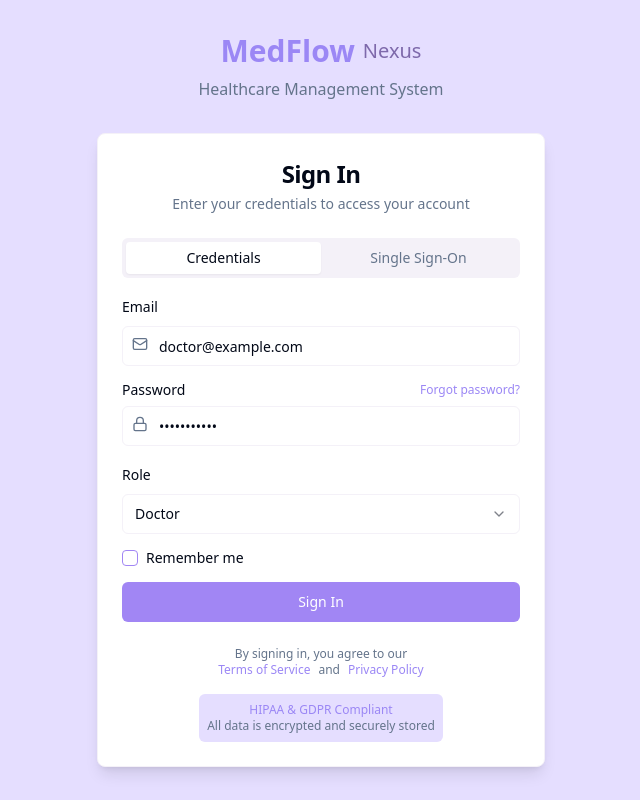
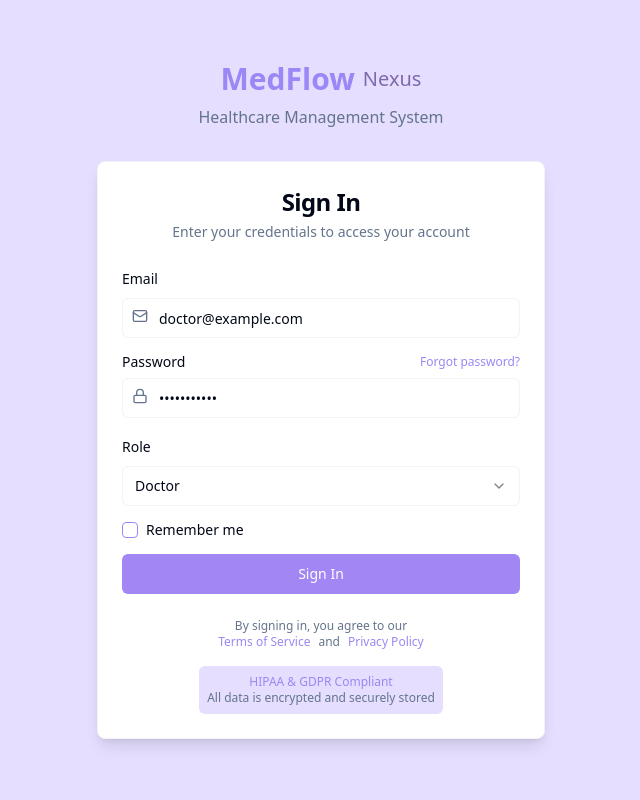
Before and after one commit to VT-BDQ/medflow-nexus-care, a React (Vite) app: page /login in a window 1280 px wide. Shown: the whole page, without its empty margins (319-959 px from the left). Built offline with nearby package versions, Linux system fonts and the light colour scheme.

Commit message:
Remove SSO and update names
Remove SSO option from login page and update names to Indian names.

```diff
--- a/src/components/dashboard/RecentPatients.tsx
+++ b/src/components/dashboard/RecentPatients.tsx
@@ -24,7 +24,7 @@ type Patient = {
 const patients: Patient[] = [
   {
     id: "P-1234",
-    name: "James Wilson",
+    name: "Dr. Arjun Sharma",
     age: 42,
     gender: "Male",
     condition: "Hypertension",
@@ -33,7 +33,7 @@ const patients: Patient[] = [
   },
   {
     id: "P-5678",
-    name: "Emma Thompson",
+    name: "Priya Patel",
     age: 35,
     gender: "Female",
     condition: "Pregnancy (2nd Trimester)",
@@ -42,7 +42,7 @@ const patients: Patient[] = [
   },
   {
     id: "P-9012",
-    name: "Michael Brown",
+    name: "Rajesh Kumar",
     age: 58,
     gender: "Male",
     condition: "Diabetes Type 2",
@@ -51,7 +51,7 @@ const patients: Patient[] = [
   },
   {
     id: "P-3456",
-    name: "Sophia Martinez",
+    name: "Ananya Singh",
     age: 29,
     gender: "Female",
     condition: "Knee Injury",
@@ -60,7 +60,7 @@ const patients: Patient[] = [
   },
   {
     id: "P-7890",
-    name: "David Lee",
+    name: "Vikram Mehta",
     age: 67,
     gender: "Male",
     condition: "Coronary Artery Disease",
--- a/src/pages/Login.tsx
+++ b/src/pages/Login.tsx
@@ -4,7 +4,6 @@ import { useNavigate } from "react-router-dom";
 import { Button } from "@/components/ui/button";
 import { Input } from "@/components/ui/input";
 import { Label } from "@/components/ui/label";
-import { Tabs, TabsContent, TabsList, TabsTrigger } from "@/components/ui/tabs";
 import {
   Card,
   CardContent,
@@ -21,7 +20,7 @@ import {
   SelectTrigger,
   SelectValue
 } from "@/components/ui/select";
-import { Shield, Lock, Mail } from "lucide-react";
+import { Lock, Mail } from "lucide-react";
 
 type UserRole = "admin" | "doctor" | "receptionist" | "billing" | "pharmacy" | "lab";
 
@@ -33,23 +32,18 @@ export default function Login() {
   const handleLogin = (e: React.FormEvent) => {
     e.preventDefault();
 
-    // In a real app, we would authenticate against a backend
-    // For now, we'll simulate authentication
     const email = (e.target as any).email.value;
     const password = (e.target as any).password.value;
 
-    // Basic validation
     if (!email || !password) {
       setError("Please fill in all fields");
       return;
     }
 
-    // Store authentication state
     localStorage.setItem('isAuthenticated', 'true');
     localStorage.setItem('userRole', role);
     localStorage.setItem('userEmail', email);
 
-    // Redirect based on role
     switch (role) {
       case 'doctor':
         navigate("/appointments");
@@ -98,13 +92,7 @@ export default function Login() {
             </p>
           )}
         </CardHeader>
-        <CardContent className="space-y-4">
-          <Tabs defaultValue="credentials" className="space-y-4">
-            <TabsList className="grid w-full grid-cols-2">
-              <TabsTrigger value="credentials">Credentials</TabsTrigger>
-              <TabsTrigger value="sso">Single Sign-On</TabsTrigger>
-            </TabsList>
-            <TabsContent value="credentials">
+        <CardContent>
           <form onSubmit={handleLogin} className="space-y-4">
             <div className="space-y-2">
               <Label htmlFor="email">Email</Label>
@@ -168,26 +156,6 @@ export default function Login() {
               Sign In
             </Button>
           </form>
-            </TabsContent>
-            <TabsContent value="sso" className="space-y-4">
-              <div className="space-y-4">
-                <div className="flex items-center justify-center h-20 rounded-md border-2 border-dashed">
-                  <div className="text-center">
-                    <Shield className="mx-auto h-10 w-10 text-muted-foreground" />
-                    <p className="mt-2 text-sm font-medium">
-                      Single Sign-On Integration
-                    </p>
-                    <p className="text-xs text-muted-foreground mt-1">
-                      This feature is coming soon
-                    </p>
-                  </div>
-                </div>
-                <Button variant="outline" className="w-full" disabled>
-                  Continue with SSO
-                </Button>
-              </div>
-            </TabsContent>
-          </Tabs>
         </CardContent>
         <CardFooter className="flex flex-col space-y-4">
           <div className="text-center text-xs text-muted-foreground">
```
Lines whose indentation alone changed are shown as unchanged.
